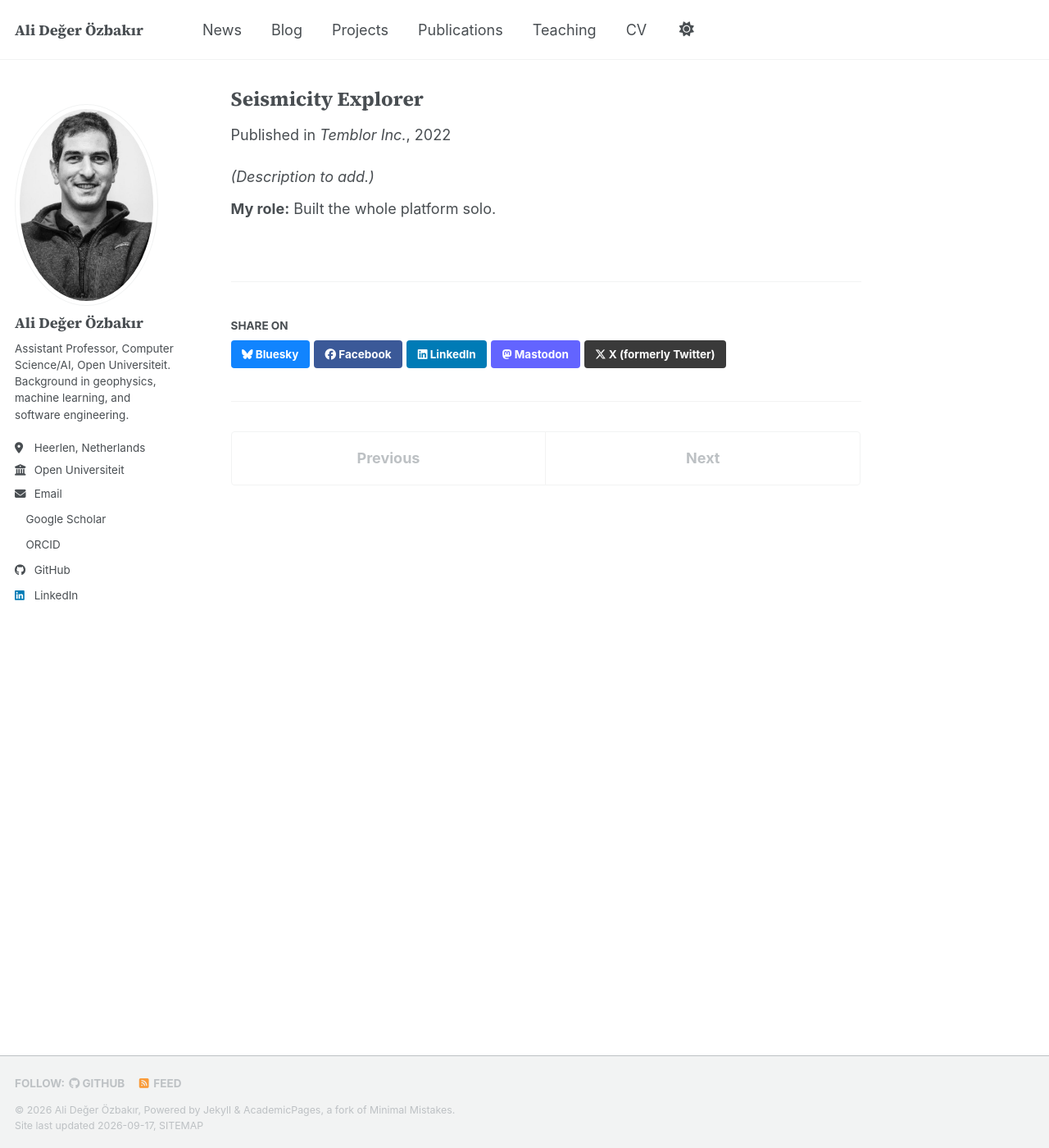
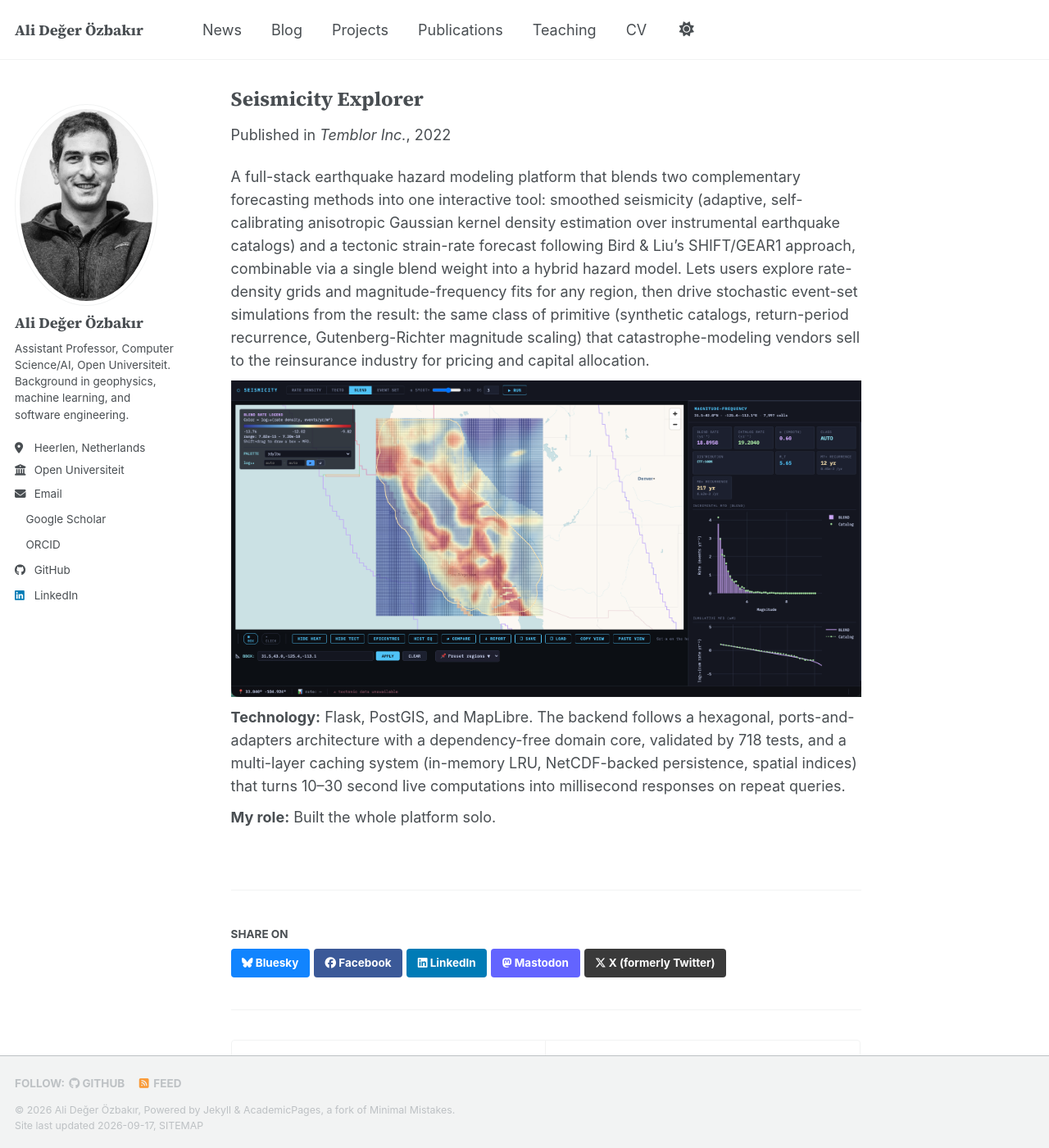
Before and after one commit to aozbakir/aozbakir.github.io, a Jekyll site: the page built from _projects/seismicity-explorer.md, in a window 1280 px wide and 1400 px high. Shown: the whole window at 82% size. Built offline with Jekyll 4.4.1, drawn with Linux system fonts in a browser that asks for light colours; a style sheet for code colours, icons or effects is not loaded.

Commit message:
Fill in Seismicity Explorer project description and add UI screenshot
Co-Authored-By: Claude Sonnet 5 <noreply@anthropic.com>

```diff
--- a/_projects/seismicity-explorer.md
+++ b/_projects/seismicity-explorer.md
@@ -2,12 +2,17 @@
 title: "Seismicity Explorer"
 collection: projects
 permalink: /project/seismicity-explorer
-excerpt:
+excerpt: "Full-stack earthquake hazard modeling and event-set simulation platform, built solo at Temblor Inc."
 date: 2022-01-01
 order: 7
 venue: "Temblor Inc."
+tech: ["Python", "Flask", "PostGIS", "MapLibre", "Hazard Modeling"]
 ---
 
-*(Description to add.)*
+A full-stack earthquake hazard modeling platform that blends two complementary forecasting methods into one interactive tool: smoothed seismicity (adaptive, self-calibrating anisotropic Gaussian kernel density estimation over instrumental earthquake catalogs) and a tectonic strain-rate forecast following Bird & Liu's SHIFT/GEAR1 approach, combinable via a single blend weight into a hybrid hazard model. Lets users explore rate-density grids and magnitude-frequency fits for any region, then drive stochastic event-set simulations from the result: the same class of primitive (synthetic catalogs, return-period recurrence, Gutenberg-Richter magnitude scaling) that catastrophe-modeling vendors sell to the reinsurance industry for pricing and capital allocation.
+
+![Seismicity Explorer's blend view: a rate-density heatmap over California, with magnitude-frequency statistics and incremental/cumulative MFD fit plots alongside](/images/seismicity-explorer-ui.png)
+
+**Technology:** Flask, PostGIS, and MapLibre. The backend follows a hexagonal, ports-and-adapters architecture with a dependency-free domain core, validated by 718 tests, and a multi-layer caching system (in-memory LRU, NetCDF-backed persistence, spatial indices) that turns 10–30 second live computations into millisecond responses on repeat queries.
 
 **My role:** Built the whole platform solo.
```
Also changed, not shown: images/seismicity-explorer-ui.png (added).
